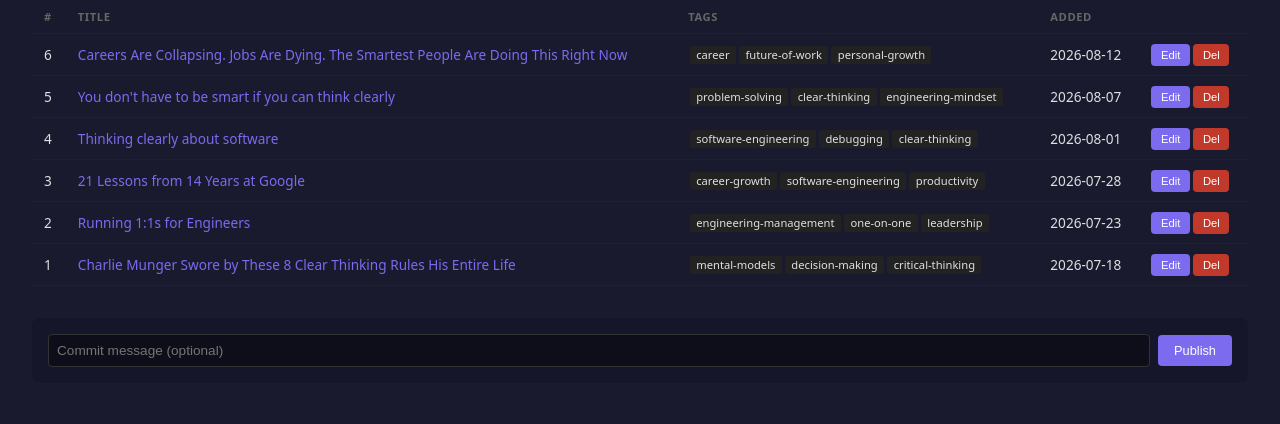
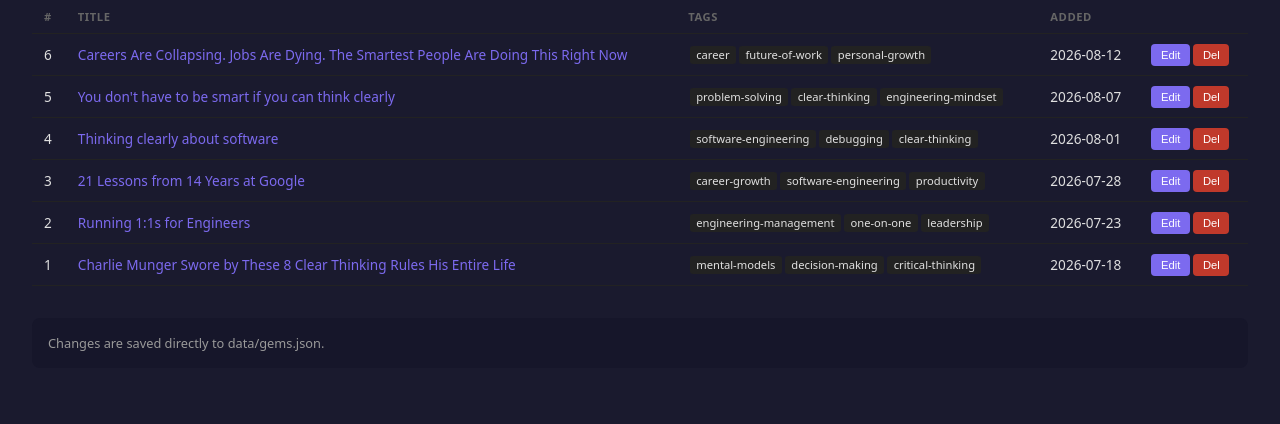
Before and after one commit to jayantrane/gems, a Flask app: page / in a window 1280 px wide. Shown: the part 278-702 px from the top of the page. Run offline with Flask 3, Linux system fonts and the light colour scheme.

Commit message:
Refactor admin app to save changes directly to gems.json and remove git publish functionality

```diff
--- a/admin/app.py
+++ b/admin/app.py
@@ -1,5 +1,4 @@
 import json
-import subprocess
 from datetime import datetime, timezone
 from pathlib import Path
 from urllib.parse import urlparse
@@ -41,17 +40,6 @@ def is_valid_http_url(value):
     except ValueError:
         return False
     return parsed.scheme in {"http", "https"} and bool(parsed.netloc)
-
-
-def git_run(*args):
-    result = subprocess.run(
-        ["git"] + list(args),
-        cwd=REPO_PATH,
-        capture_output=True,
-        text=True,
-        timeout=30,
-    )
-    return result.returncode == 0, result.stdout + result.stderr
 
 
 @app.route("/")
@@ -138,27 +126,5 @@ def delete(seq):
     return redirect(url_for("index"))
 
 
-@app.route("/publish", methods=["POST"])
-def publish():
-    ok, out = git_run("add", "data/gems.json")
-    if not ok:
-        flash(f"git add failed: {out}")
-        return redirect(url_for("index"))
-
-    msg = request.form.get("commit_msg", "Update gems").strip() or "Update gems"
-    ok, out = git_run("commit", "-m", msg)
-    if not ok and "nothing to commit" not in out:
-        flash(f"git commit failed: {out}")
-        return redirect(url_for("index"))
-
-    ok, out = git_run("push")
-    if ok:
-        flash("Published successfully.")
-    else:
-        flash(f"git push failed: {out}")
-
-    return redirect(url_for("index"))
-
-
 if __name__ == "__main__":
     app.run(host="0.0.0.0", port=5050, debug=True)
--- a/admin/templates/index.html
+++ b/admin/templates/index.html
@@ -36,8 +36,7 @@
     .edit-row td { background: #16162a; }
     .edit-row input { background: #0e0e1a; border: 1px solid #333; border-radius: 3px; padding: 0.3rem 0.5rem; color: #e0e0e0; font-size: 0.8rem; width: 100%; }
 
-    .publish-bar { margin-top: 2rem; background: #16162a; padding: 1rem; border-radius: 8px; display: flex; gap: 0.75rem; align-items: center; }
-    .publish-bar input { flex: 1; background: #0e0e1a; border: 1px solid #333; border-radius: 4px; padding: 0.5rem; color: #e0e0e0; font-size: 0.85rem; }
+    .status-bar { margin-top: 2rem; background: #16162a; padding: 1rem; border-radius: 8px; color: #999; font-size: 0.8rem; }
   </style>
 </head>
 <body>
@@ -90,11 +89,8 @@
     </tbody>
   </table>
 
-  <div class="publish-bar">
-    <form method="POST" action="/publish" style="display:flex; gap:0.5rem; width:100%; align-items:center">
-      <input name="commit_msg" placeholder="Commit message (optional)">
-      <button type="submit" onclick="return confirm('Commit and push to git?')">Publish</button>
-    </form>
+  <div class="status-bar">
+    Changes are saved directly to data/gems.json.
   </div>
 
   <script>
```
Also changed, not shown: README.md, 1 other file.
